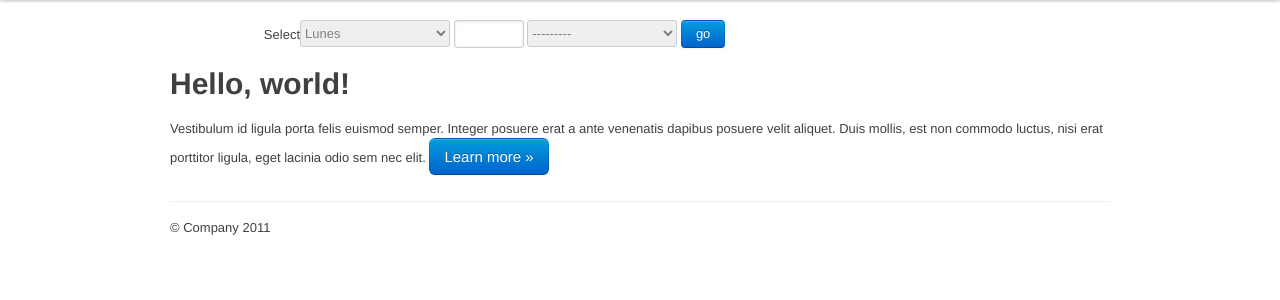
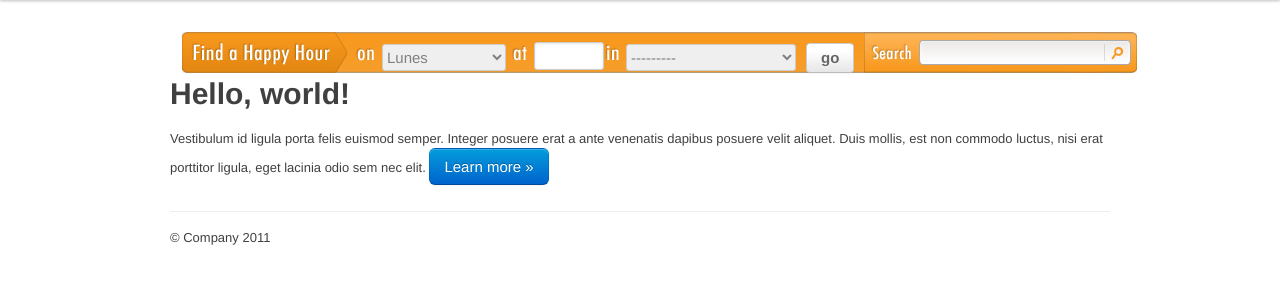
Before and after one commit to sserrano44/PrimerTrago, a Django app: template primertrago/apps/mainapp/templates/home.html in a window 1280 px wide. Shown: the part 40-340 px from the top of the page. Run offline with Django 3.2, Linux system fonts and the light colour scheme; the template is opened without the code that fills it: values that come from a table or form of the project are taken from there, others are empty; data comes from the database, SQL or seed files in the repository; parts of the project's set-up code (start-up, migrations or seed data) failed here and were passed over; some libraries are stand-ins or nearby versions.

Commit message:
search bar

```diff
--- a/primertrago/apps/mainapp/forms.py
+++ b/primertrago/apps/mainapp/forms.py
@@ -11,9 +11,8 @@ WEEKDAY = (
     ('sabado', _("Sabado")),
     ('domingo', _("Domingo")),
 )
-
 class FilterForm(forms.Form):
-    weekday = forms.ChoiceField(choices=WEEKDAY, widget=forms.Select(attrs={'class': 'medium'}))
-    hour    = forms.TimeField(widget=forms.TextInput(attrs={'class': 'mini'}))
-    neighborhood = forms.ModelChoiceField(Neighborhood.objects.all(), widget=forms.Select(attrs={'class': 'medium'}))
+    weekday = forms.ChoiceField(required=False,choices=WEEKDAY, widget=forms.Select(attrs={'class': 'medium dropdown day'}))
+    hour    = forms.TimeField(required=False,widget=forms.TextInput(attrs={'class': 'mini dropdown time'}))
+    neighborhood = forms.ModelChoiceField(Neighborhood.objects.all(),required=False, widget=forms.Select(attrs={'class': 'medium dropdown location'}))
 #                                          to_field_name=lambda x: x.name)
--- a/primertrago/apps/mainapp/static/css/style.css
+++ b/primertrago/apps/mainapp/static/css/style.css
@@ -15,3 +15,51 @@
 	width: 120px;
 	height: 120px;
 }
+
+
+#happyHourFilter {
+  float: left;
+  position: relative;
+  margin: 12px 12px 3px;
+  background: #FBFAFA url(/static/images/find_hh_bar.png) no-repeat scroll 0 0;
+  width: 955px;
+  height: 41px;
+  display: inline;
+  z-index: 41;
+}
+
+#happyHourForm {
+float: left;
+position: relative;
+}
+
+#happyHourForm .day {
+width: 124px;
+left: 200px;
+}
+
+#happyHourForm .dropdown {
+position: absolute;
+font-size: 15px;
+top: 10px;
+margin-top: 2px;
+}
+
+#happyHourForm .time {
+left: 352px;
+margin-top: 0;
+}
+
+#happyHourForm .location {
+width: 170px;
+left: 444px;
+}
+
+#happyHourForm .submit {
+  color: #666;
+  font-size: 15px;
+  font-weight: bold;
+  position: absolute;
+  left: 624px;
+  top: 11px;
+}
--- a/primertrago/apps/mainapp/templates/home.html
+++ b/primertrago/apps/mainapp/templates/home.html
@@ -5,17 +5,16 @@
 {% block container %}
       <!-- Main hero unit for a primary marketing message or call to action -->
       <div>
-      <div class="clearfix">
-            <label for="normalSelect">Select</label>
-            <div class="input">
-            <form action="." method="GET">
+
+
+        <div id="happyHourFilter">
+          <form action="." method="GET" id="happyHourForm">
               <input type="hidden" name="filter" value="1"/>
               {{ filter_form.weekday }}
               {{ filter_form.hour }}
               {{ filter_form.neighborhood }}
-			    <input type="submit" class="btn primary" value="go">
+	      <input type="submit" class="btn submit" value="go">
             </form>
-            </div>
         </div>
         <h1>Hello, world!</h1>
         <p>Vestibulum id ligula porta felis euismod semper. Integer posuere erat a ante venenatis dapibus posuere velit aliquet. Duis mollis, est non commodo luctus, nisi erat porttitor ligula, eget lacinia odio sem nec elit.
```
Also changed, not shown: primertrago/apps/mainapp/static/images/find_hh_bar.png (added), primertrago/whoosh_idx/empty.txt (deleted). Lines whose indentation alone changed are shown as unchanged.
